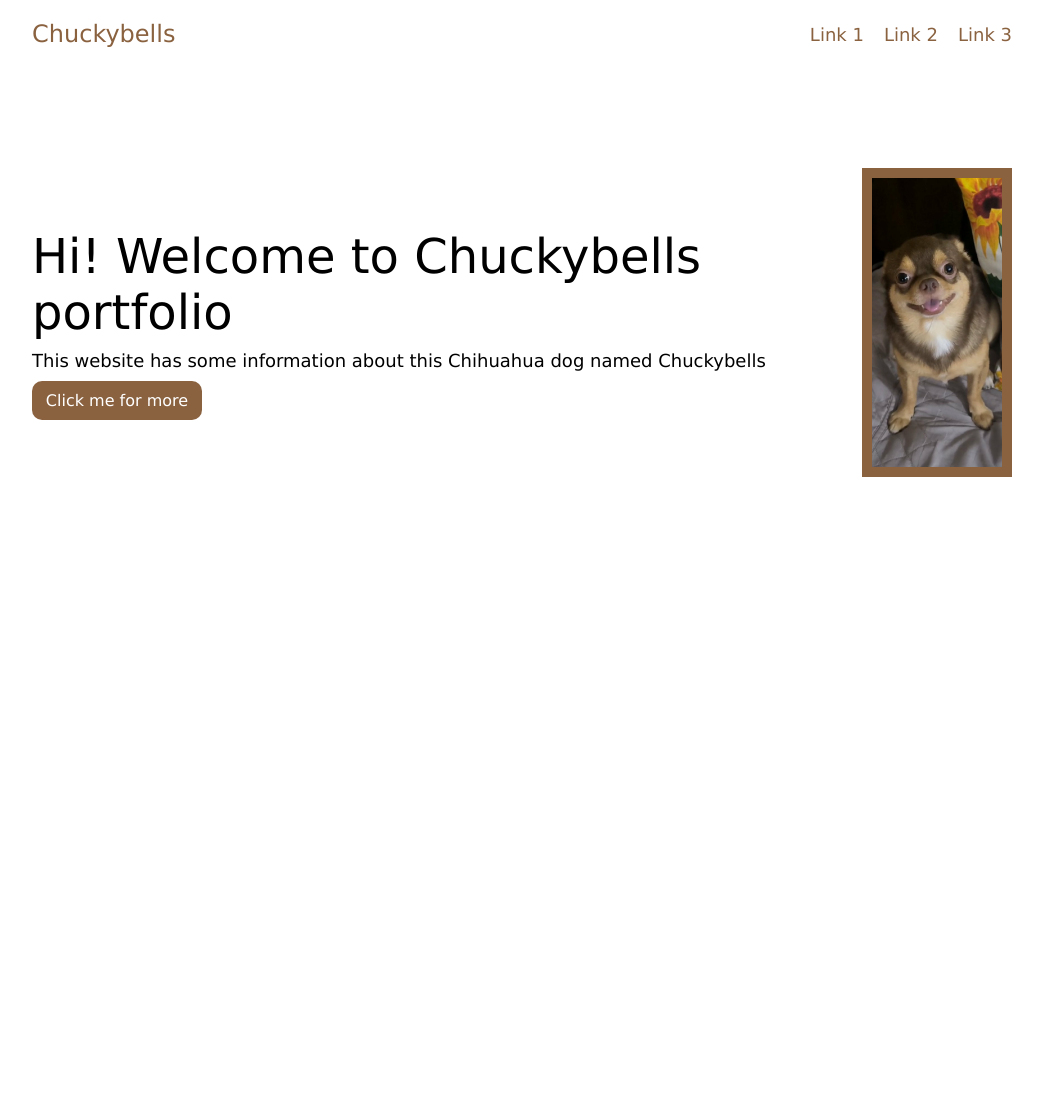
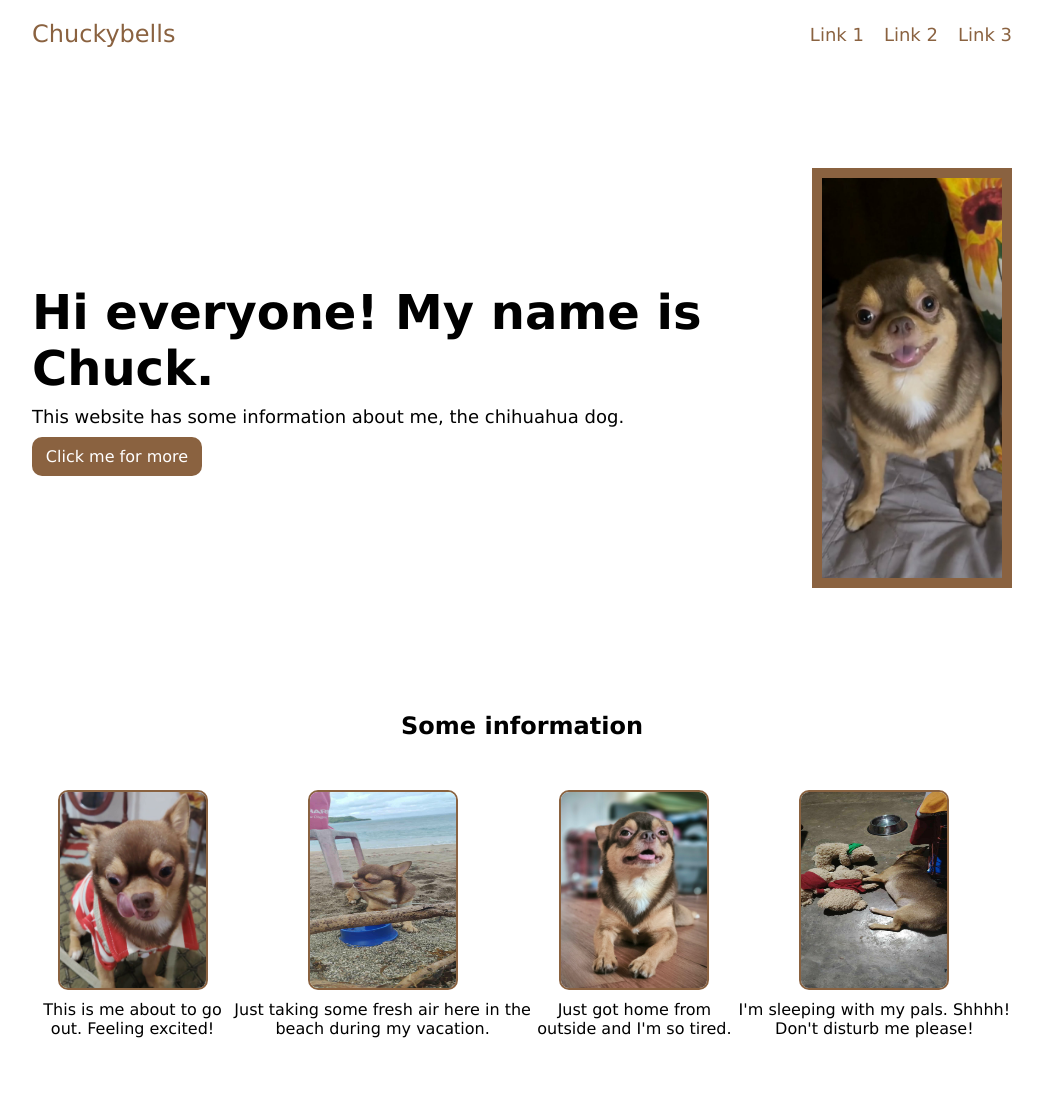
Before and after one commit to thisisjer0m3/Project-Landing-Page, a plain HTML site: page index.html in a window 1280 px wide. Shown: the whole page, without its empty margins (118-1161 px from the left). Before the commit the page ends 800 px from the top, so only its background shows below. Drawn offline with Linux system fonts and the light colour scheme.

Commit message:
added images for info section, and also added info section

```diff
--- a/index.html
+++ b/index.html
@@ -7,6 +7,7 @@
     <link href="style.css" rel="stylesheet" />
   </head>
   <body>
+    <!-- Nav -->
     <div class="nav">
       <div class="nav-logo">
         <a href="index.html"> Chuckybells </a>
@@ -19,12 +20,12 @@
       </ul>
     </div>
 
+    <!-- Hero -->
     <div class="hero-section">
       <div class="hero-content">
-        <p class="main-text">Hi! Welcome to Chuckybells portfolio</p>
+        <h1 class="main-text">Hi everyone! My name is Chuck.</h1>
         <p class="secondary-text">
-          This website has some information about this Chihuahua dog named
-          Chuckybells
+          This website has some information about me, the chihuahua dog.
         </p>
         <a href="#" class="hero-button">Click me for more</a>
       </div>
@@ -34,8 +35,48 @@
       </div>
     </div>
 
-    <!-- <div class="info-section">
-      <h1>Some information</h1>
-    </div> -->
+    <!-- Information -->
+    <div class="info-section">
+      <h2 class="info-header">Some information</h2>
+
+      <div class="info-content">
+        <div class="info-images">
+          <img
+            src="images/Chuck-goingout.jpeg"
+            alt="Chihuahua dog happy to go out"
+          />
+          <div class="info-desc">
+            This is me about to go out. Feeling excited!
+          </div>
+        </div>
+
+        <div class="info-images">
+          <img src="images/Chuck-beach.jpeg" alt="Chihuahua dog in beach" />
+          <div class="info-desc">
+            Just taking some fresh air here in the beach during my vacation.
+          </div>
+        </div>
+
+        <div class="info-images">
+          <img
+            src="images/Chuck-tired.jpeg"
+            alt="Chihuahua dog kind of tired"
+          />
+          <div class="info-desc">
+            Just got home from outside and I'm so tired.
+          </div>
+        </div>
+
+        <div class="info-images">
+          <img
+            src="images/Chuck-sleep.jpeg"
+            alt="Chihuahua dog sleeping with teddy bears"
+          />
+          <div class="info-desc">
+            I'm sleeping with my pals. Shhhh! Don't disturb me please!
+          </div>
+        </div>
+      </div>
+    </div>
   </body>
 </html>
--- a/style.css
+++ b/style.css
@@ -55,7 +55,7 @@ ul li a {
 /* main-text */
 .hero-section {
   display: flex;
-  justify-content: space-evenly;
+  justify-content: space-between;
   padding: 100px 150px;
   align-items: center;
   gap: 50px;
@@ -77,7 +77,7 @@ ul li a {
 }
 
 .hero-image img {
-  width: 150px;
+  width: 200px;
   border: 10px solid #8a6240;
 }
 
@@ -91,3 +91,41 @@ ul li a {
   text-decoration: none;
   text-align: center;
 }
+
+/* info section */
+.info-section {
+  padding: 20px 150px;
+}
+
+.info-header {
+  font-size: 24px;
+  /* font-weight: bold; */
+  text-align: center;
+}
+
+.info-desc {
+  text-align: center;
+}
+
+.info-content {
+  display: flex;
+  justify-content: center;
+  /* align-items: centers; */
+  padding: 50px 0px;
+}
+
+.info-images {
+  display: flex;
+  flex-direction: column;
+  align-items: center;
+  gap: 10px;
+  /* border: 2px solid red; */
+}
+
+.info-images img {
+  width: 150px;
+  height: 200px;
+  /* gap: 20px; */
+  border-radius: 10px;
+  border: 2px solid #8a6240;
+}
```
Also changed, not shown: images/Chuck-beach.jpeg (added), images/Chuck-goingout.jpeg (added), images/Chuck-sleep.jpeg (added), images/Chuck-tired.jpeg (added).
